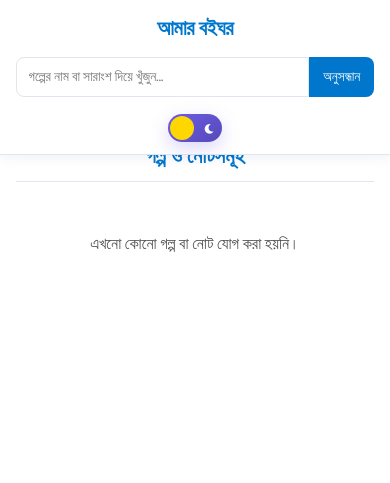
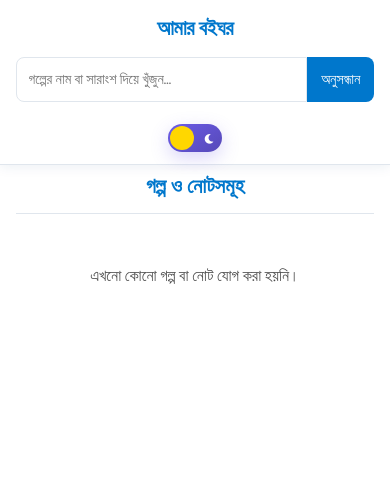
Before and after one commit to shahariarmahfuz/golpo-ghor, a Flask app: page / in a window 390 px wide. Shown: the top 483 px of the page. Run offline with Flask 3, Linux system fonts and the light colour scheme; data that the repository does not hold is empty; some libraries are stand-ins or nearby versions.

Commit message:
Update index.html

```diff
--- a/templates/index.html
+++ b/templates/index.html
@@ -58,10 +58,10 @@
 
         body {
             font-family: var(--font-family);
-            background-color: var(--white); /* Light mode: white, Dark mode: #121212 */
+            background-color: var(--white);
             color: var(--text-dark);
             line-height: 1.6;
-            padding-top: 80px;
+            padding-top: 80px; /* Reverted to original padding for desktop */
             padding-bottom: 60px;
             transition: background-color var(--toggle-transition-duration) ease, color var(--toggle-transition-duration) ease;
         }
@@ -70,20 +70,20 @@
             width: 92%;
             max-width: 1200px;
             margin: 0 auto;
-            padding: 15px 0;
+            padding: 20px 0;
         }
 
         /* --- Site Header --- */
         .site-header {
-            background-color: var(--content-bg); /* Use variable */
+            background-color: var(--content-bg);
             color: var(--primary-blue);
-            padding: 12px 0;
+            padding: 12px 0; /* Reverted to original padding */
             position: fixed;
             top: 0;
             left: 0;
             width: 100%;
             z-index: 1000;
-            box-shadow: var(--box-shadow); /* Use variable */
+            box-shadow: var(--box-shadow);
             border-bottom: 1px solid var(--border-light);
             transition: background-color var(--toggle-transition-duration) ease, border-color var(--toggle-transition-duration) ease, box-shadow var(--toggle-transition-duration) ease;
         }
@@ -124,11 +124,11 @@
 
         .header-search-form input[type="search"] {
             flex-grow: 1;
-            padding: 10px 15px;
+            padding: 10px 15px; /* Reverted to original padding */
             font-family: var(--font-family);
-            font-size: 0.9rem;
+            font-size: 0.9rem; /* Reverted to original font size */
             border: 1px solid var(--input-border);
-            border-radius: 8px 0 0 8px;
+            border-radius: 8px 0 0 8px; /* Reverted to original radius */
             background-color: var(--input-bg);
             color: var(--input-text);
             outline: none;
@@ -141,64 +141,63 @@
         }
 
         .header-search-form button[type="submit"] {
-            padding: 10px 16px;
+            padding: 10px 16px; /* Reverted to original padding */
             font-family: var(--font-family);
-            font-size: 0.9rem;
+            font-size: 0.9rem; /* Reverted to original font size */
             background-color: var(--primary-blue);
-            color: var(--white); /* Text color of button (usually white) */
+            color: #ffffff; /* Ensure white text */
             border: none;
-            border-radius: 0 8px 8px 0;
+            border-radius: 0 8px 8px 0; /* Reverted to original radius */
             cursor: pointer;
             transition: background-color 0.3s ease;
             font-weight: 500;
         }
-        body:not(.dark-mode) .header-search-form button[type="submit"] { color: #ffffff; }
-        body.dark-mode .header-search-form button[type="submit"] { color: #ffffff; }
-
 
         .header-search-form button[type="submit"]:hover {
             background-color: var(--dark-blue);
         }
 
-        .header-controls { /* For theme toggle */
+        .header-controls {
              display: flex;
              align-items: center;
         }
 
-        /* --- Theme Toggle Button Styles (Copied) --- */
+        /* --- Theme Toggle Button Styles (Reverted to original size) --- */
         .theme-toggle {
-            position: relative; width: 70px; height: 34px;
+            position: relative; width: 70px; height: 34px; /* Original size */
             border-radius: 50px;
             background: linear-gradient(145deg, #6c5ce7, #5649b8);
             border: none; cursor: pointer; overflow: hidden;
-            box-shadow: 0 6px 18px rgba(108, 92, 231, 0.25);
+            box-shadow: 0 6px 18px rgba(108, 92, 231, 0.25); /* Original shadow */
             transition: all var(--toggle-transition-duration) var(--toggle-easing);
         }
         .theme-toggle::before {
             content: ''; position: absolute; top: 2px; left: 2px;
-            width: 30px; height: 30px; border-radius: 50%;
+            width: 30px; height: 30px; /* Original size */
+            border-radius: 50%;
             background-color: #ffd700; /* Sun */
             transition: all var(--toggle-transition-duration) var(--toggle-easing);
             z-index: 2;
         }
         .theme-toggle i {
-            position: absolute; font-size: 14px; color: #fff;
+            position: absolute; font-size: 14px; /* Original icon size */
+            color: #fff;
             transition: all var(--toggle-transition-duration) var(--toggle-easing);
             z-index: 3; top: 50%; transform: translateY(-50%);
         }
-        .theme-toggle .sun { left: 9px; opacity: 0; transform: translateY(-50%) rotate(0deg); }
-        .theme-toggle .moon { right: 9px; opacity: 1; transform: translateY(-50%) rotate(0deg); }
+        .theme-toggle .sun { left: 9px; opacity: 0; transform: translateY(-50%) rotate(0deg); } /* Original position */
+        .theme-toggle .moon { right: 9px; opacity: 1; transform: translateY(-50%) rotate(0deg); } /* Original position */
 
         body.dark-mode .theme-toggle {
             background: linear-gradient(145deg, #2d3436, #1a1a1a);
             box-shadow: 0 6px 18px rgba(0, 0, 0, 0.25);
         }
-        body.dark-mode .theme-toggle::before { transform: translateX(36px); background-color: #f5f6fa; /* Moon */ }
+        body.dark-mode .theme-toggle::before { transform: translateX(36px); background-color: #f5f6fa; /* Moon */ } /* Original translateX */
         body.dark-mode .theme-toggle .sun { opacity: 1; transform: translateY(-50%) rotate(360deg); }
         body.dark-mode .theme-toggle .moon { opacity: 0; transform: translateY(-50%) rotate(-360deg); }
 
-        .theme-toggle::after { /* Glow effect */
-            content: ''; position: absolute; top: -5px; left: -5px; right: -5px; bottom: -5px;
+        .theme-toggle::after {
+            content: ''; position: absolute; top: -5px; left: -5px; right: -5px; bottom: -5px; /* Original glow area */
             border-radius: 50px;
             background: radial-gradient(circle at center, rgba(255, 255, 255, 0.6) 0%, transparent 70%);
             opacity: 0; transition: opacity 0.3s ease; pointer-events: none; z-index: 1;
@@ -212,11 +211,11 @@
 
         .page-title {
             text-align: center;
-            font-size: 1.5rem;
+            font-size: 1.6rem;
             color: var(--primary-blue);
             margin-bottom: 25px;
             font-weight: 600;
-            padding-bottom: 8px;
+            padding-bottom: 10px;
             border-bottom: 1px solid var(--border-light);
             transition: color var(--toggle-transition-duration) ease, border-color var(--toggle-transition-duration) ease;
         }
@@ -353,57 +349,57 @@
             transition: background-color var(--toggle-transition-duration) ease, border-color var(--toggle-transition-duration) ease;
         }
         .site-footer-main p {
-            color: var(--text-light); /* Footer text */
+            color: var(--text-light);
             transition: color var(--toggle-transition-duration) ease;
         }
 
-        /* Mobile Optimizations */
+        /* --- Mobile Optimizations --- */
         @media (max-width: 768px) {
-            body { padding-top: 130px; /* Increased due to stacked header */ }
+            body { padding-top: 155px; /* Increased to ensure full header visibility */ }
 
             .site-header .header-container {
                 flex-direction: column;
-                gap: 12px;
-                align-items: stretch; /* Make items take full width */
+                gap: 12px; /* Original gap */
+                align-items: stretch;
             }
-            .site-header .logo-area { text-align: center; }
-            .site-header .logo-area h1 { font-size: 1.4rem; }
-            .site-header .search-area { width: 100%; max-width: none; }
-            .header-controls { justify-content: center; margin-top: 5px;} /* Center toggle button */
+            .site-header .logo-area { text-align: center; margin-bottom: 0; } /* Removed margin-bottom from here */
+            .site-header .logo-area h1 { font-size: 1.4rem; } /* Kept slightly smaller for mobile balance */
+            .site-header .search-area { width: 100%; max-width: none; order: 2; }
+            .header-controls { justify-content: center; order: 3; margin-top: 10px; } /* Added margin-top for spacing */
 
-            .theme-toggle { /* Adjust toggle size */
-                 width: 60px; height: 30px;
-            }
+            /* Theme toggle size for mobile (reverted to original mobile size from 3rd code block) */
+            .theme-toggle { width: 60px; height: 30px; }
             .theme-toggle::before { width: 26px; height: 26px; }
             body.dark-mode .theme-toggle::before { transform: translateX(30px); }
             .theme-toggle i { font-size: 12px; }
             .theme-toggle .sun { left: 8px; } .theme-toggle .moon { right: 8px; }
 
-            .page-title { font-size: 1.3rem; margin-bottom: 20px; }
+
+            .page-title { font-size: 1.4rem; margin-bottom: 20px; }
             .story-grid { grid-template-columns: 1fr; gap: 16px; }
             .story-card { padding: 16px; }
-            .flash-messages { top: 135px; width: 92%; /* Adjusted for new body padding-top */ }
+            .flash-messages { top: 160px; width: 92%; /* Position below new header height */ }
             .flash { width: 100%; }
         }
 
         @media (max-width: 480px) {
-            body { padding-top: 125px; } /* Fine tune if needed */
-             .site-header .logo-area h1 { font-size: 1.3rem; }
-            .header-search-form input[type="search"] { padding: 8px 12px; font-size: 0.85rem; }
-            .header-search-form button[type="submit"] { padding: 8px 14px; font-size: 0.85rem; }
+            body { padding-top: 150px; /* Adjusted for smaller screens */ }
+            .site-header .logo-area h1 { font-size: 1.3rem; }
+            /* Search bar retains original mobile padding and font size */
+            .header-search-form input[type="search"] { padding: 10px 12px; font-size: 0.9rem; }
+            .header-search-form button[type="submit"] { padding: 10px 14px; font-size: 0.9rem; }
 
-            .theme-toggle { /* Further adjust toggle */
-                 width: 54px; height: 28px;
-            }
+            /* Theme toggle smaller for smallest screens */
+            .theme-toggle { width: 54px; height: 28px; }
             .theme-toggle::before { width: 24px; height: 24px; }
             body.dark-mode .theme-toggle::before { transform: translateX(26px); }
             .theme-toggle i { font-size: 11px; }
             .theme-toggle .sun { left: 7px; } .theme-toggle .moon { right: 7px; }
 
-
-            .story-card h2 { font-size: 1.2rem; }
-            .story-card .summary { font-size: 0.85rem; }
-            .flash-messages { top: 130px; }
+            .story-card h2 { font-size: 1.1rem; }
+            .story-card .summary { font-size: 0.8rem; -webkit-line-clamp: 2; max-height: 65px; }
+            .flash-messages { top: 155px; /* Adjusted for this screen size */ }
+             .page-title { font-size: 1.3rem; }
         }
     </style>
 </head>
```
Also changed, not shown: other parts of templates/index.html (+14 -17 lines).
